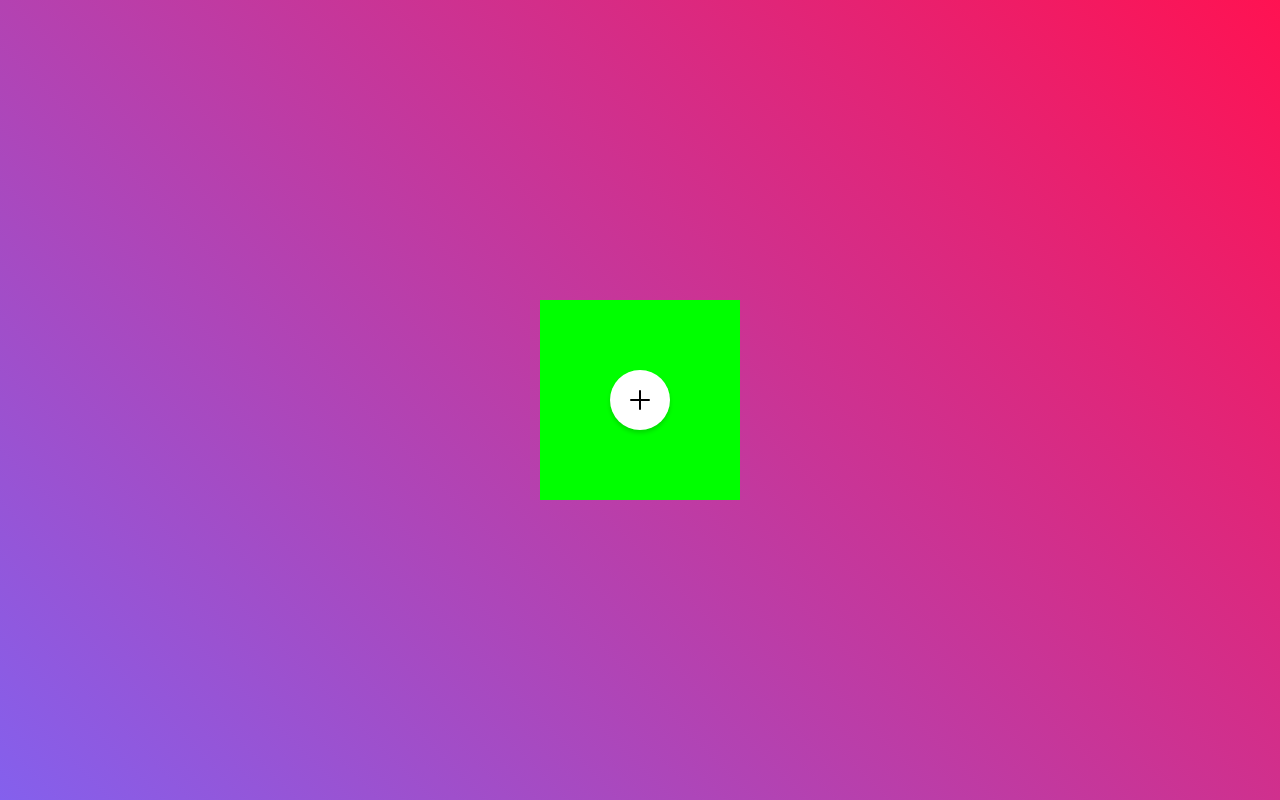
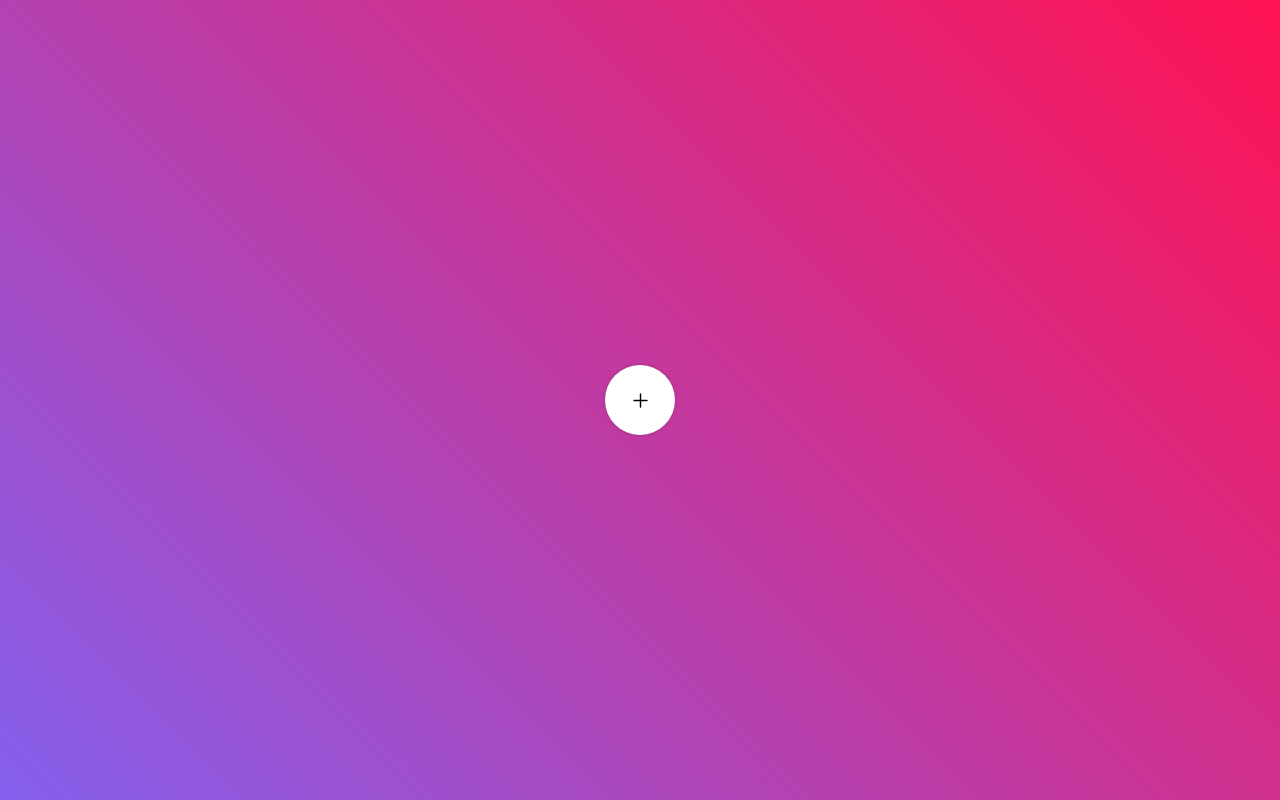
Before and after one commit to Deepak8811/Circular-navbar-menu, a plain HTML site: page index.html in a window 1280 px wide. Drawn offline with nearby package versions, Linux system fonts and the light colour scheme.

Commit message:
Final commit of this project

```diff
--- a/index.js
+++ b/index.js
@@ -1,3 +1,6 @@
 let toggle = document.querySelector(".toggle");
 let menu = document.querySelector(".menu");
-toggle.onclick = function () {};
+toggle.onclick = function () {
+    menu.classList.toggle('active')
+
+};
--- a/style.css
+++ b/style.css
@@ -14,19 +14,47 @@ body {
   position: relative;
   width: 200px;
   height: 200px;
-  background: #0f0;
+  /* background: #0f0; */
   display: flex;
   justify-content: center;
   align-items: center;
 }
 .menu li {
   position: absolute;
+  left: 0;
   list-style: none;
+  transform-origin: 100px;
+  transition: 0.5s;
+  transition-delay: calc(0.1s * var(--i));
+  transform: rotate(0) translateX(80px);
+}
+.menu.active li {
+  transform: rotate(calc(360deg / 8 * var(--i)));
+}
+.menu li a:hover{
+  color: #ff1252;
+
+}
+.menu li a{
+  display: flex;
+  justify-content: center;
+  align-items: center;
+  width: 40px;
+  height: 40px;
+  background: #fff;
+  border-radius: 50%;
+  transform: rotate(calc(360deg / -8 * var(--i)));
+  box-shadow: 0 5px 9px rgba(0, 0, 0, 0.5);
+  color: #111;
+  transition: 0.5s;
+
+
+
 }
 .toggle {
   position: absolute;
-  width: 60px;
-  height: 60px;
+  width: 70px;
+  height: 70px;
   background: #fff;
   display: flex;
   justify-content: center;
@@ -34,6 +62,13 @@ body {
   z-index: 10000;
   border-radius: 50%;
   cursor: pointer;
-  box-shadow: 0 3px 4px rgba(0, 0, 0, 0.15);
+  box-shadow: 0 0 4px rgba(0, 0, 0, 0.15);
   font-size: 2em;
+  transition: transform 1.2s;
 }
+.menu.active .toggle {
+  transform: rotate(315deg);
+}
+ion-icon{
+  font-size: 23px;
+}
```
